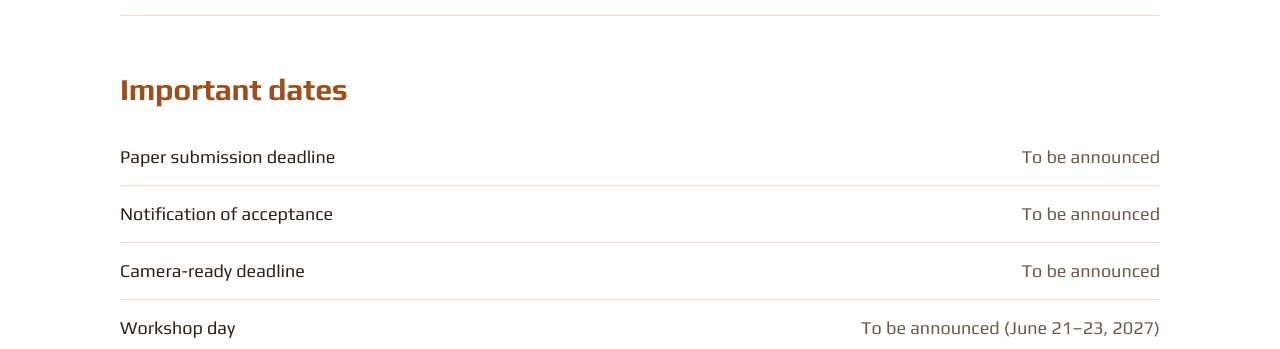
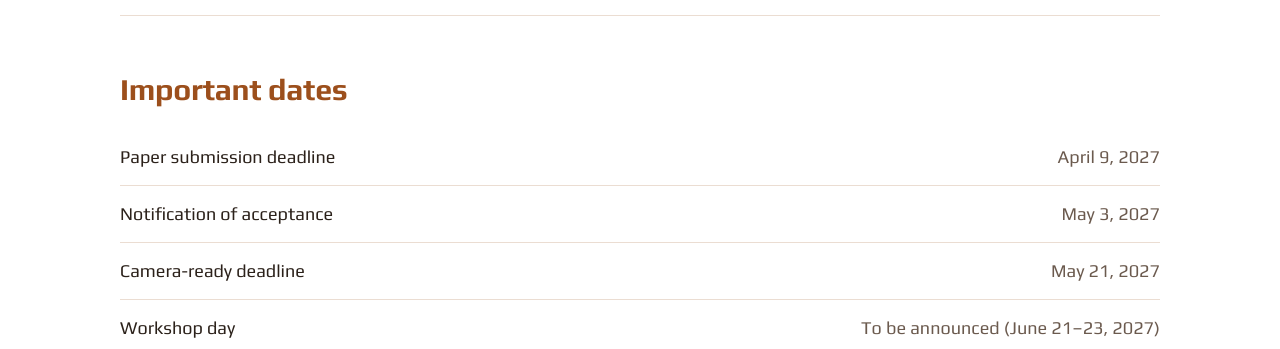
Before and after one commit to trustfm-dcoss/2027, a plain HTML site: page index.html in a window 1280 px wide. Shown: the part 2500-2849 px from the top of the page. Drawn offline with Linux system fonts and the light colour scheme.

Commit message:
Add files via upload

```diff
--- a/index.html
+++ b/index.html
@@ -306,9 +306,9 @@
     <div class="body">
       <table class="dates">
         <tbody>
-          <tr><th scope="row">Paper submission deadline</th><td>To be announced</td></tr>
-          <tr><th scope="row">Notification of acceptance</th><td>To be announced</td></tr>
-          <tr><th scope="row">Camera-ready deadline</th><td>To be announced</td></tr>
+          <tr><th scope="row">Paper submission deadline</th><td><time datetime="2027-04-09">April 9, 2027</time></td></tr>
+          <tr><th scope="row">Notification of acceptance</th><td><time datetime="2027-05-03">May 3, 2027</time></td></tr>
+          <tr><th scope="row">Camera-ready deadline</th><td><time datetime="2027-05-21">May 21, 2027</time></td></tr>
           <tr><th scope="row">Workshop day</th><td>To be announced (June 21–23, 2027)</td></tr>
         </tbody>
       </table>
```
